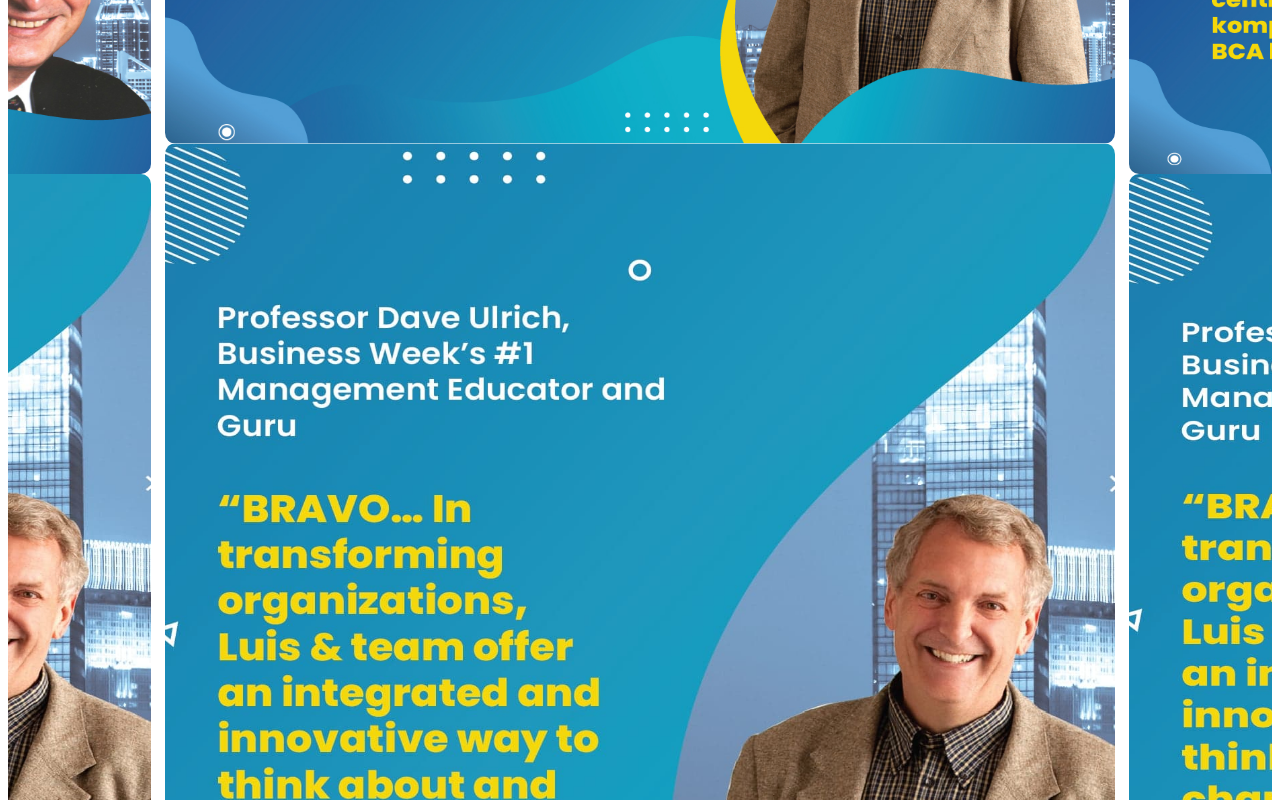
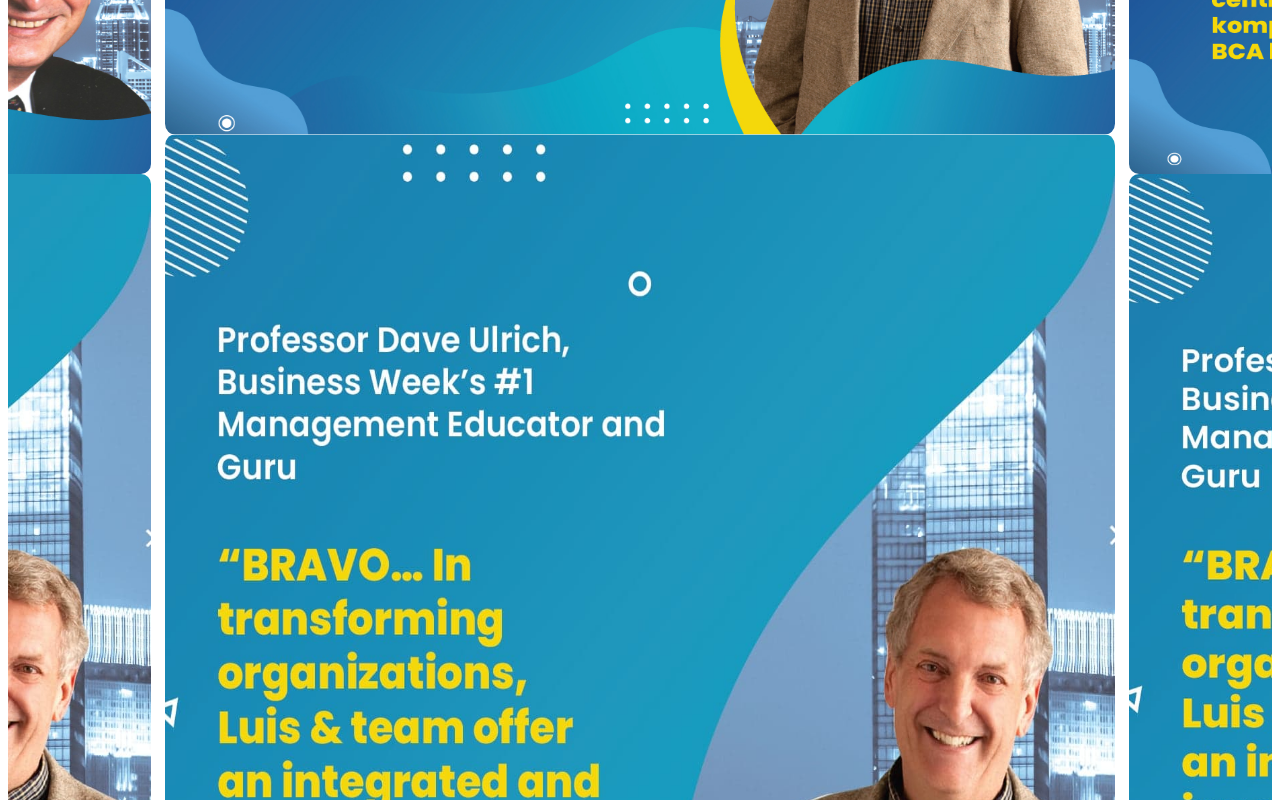
Before and after one commit to rifkysetiadji/nextjs-tailwindcss, a Next.js app: page / in a window 1280 px wide. Shown: the part 920-1720 px from the top of the page. Built offline with nearby package versions, Linux system fonts and the light colour scheme.

Commit message:
compress img

```diff
--- a/components/Carousel.js
+++ b/components/Carousel.js
@@ -33,7 +33,7 @@
                     <Image  width={958} height={392} src="/images/wts1.jpg" alt="img" layout="responsive"  />
                 </div>
                 <div className='block md:hidden' style={{borderRadius: '10px', overflow: 'hidden'}}>
-                    <Image priority  width={500} height={525} src="/images/wtsm1.jpg" alt="img" layout="responsive"   />
+                    <Image  width={706.5} height={873} src="/images/wtsm1.jpg" alt="img" layout="responsive"   />
                 </div>
             </div>
             <div className="slide">
@@ -41,7 +41,7 @@
                     <Image width={958} height={392} src="/images/wts2.jpg" alt="img" layout="responsive"  />
                 </div>
                 <div className='block md:hidden' style={{borderRadius: '10px', overflow: 'hidden'}}>
-                    <Image  width={500} height={525} src="/images/wtsm1.jpg" alt="img" layout="responsive"   />
+                    <Image  width={706.5} height={873} src="/images/wtsm1.jpg" alt="img" layout="responsive"   />
                 </div>
             </div>
 
@@ -50,7 +50,7 @@
                     <Image width={958} height={392} src="/images/wts3.jpg" alt="img" layout="responsive"  />
                 </div>
                 <div className='block md:hidden' style={{borderRadius: '10px', overflow: 'hidden'}}>
-                    <Image  width={500} height={525} src="/images/wtsm1.jpg" alt="img" layout="responsive"   />
+                    <Image  width={706.5} height={873} src="/images/wtsm1.jpg" alt="img" layout="responsive"   />
                 </div>
             </div>
 
```
